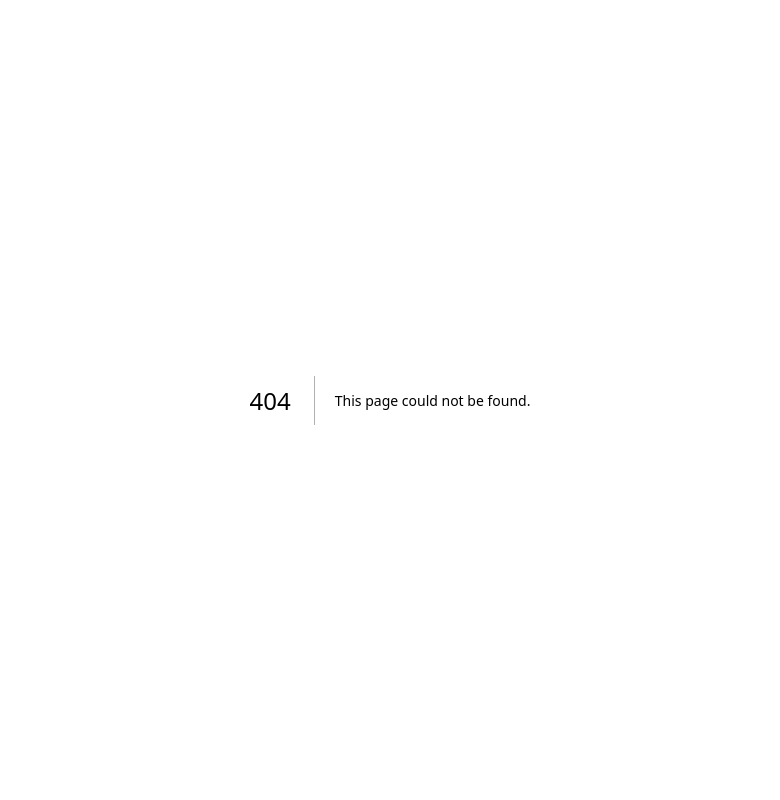
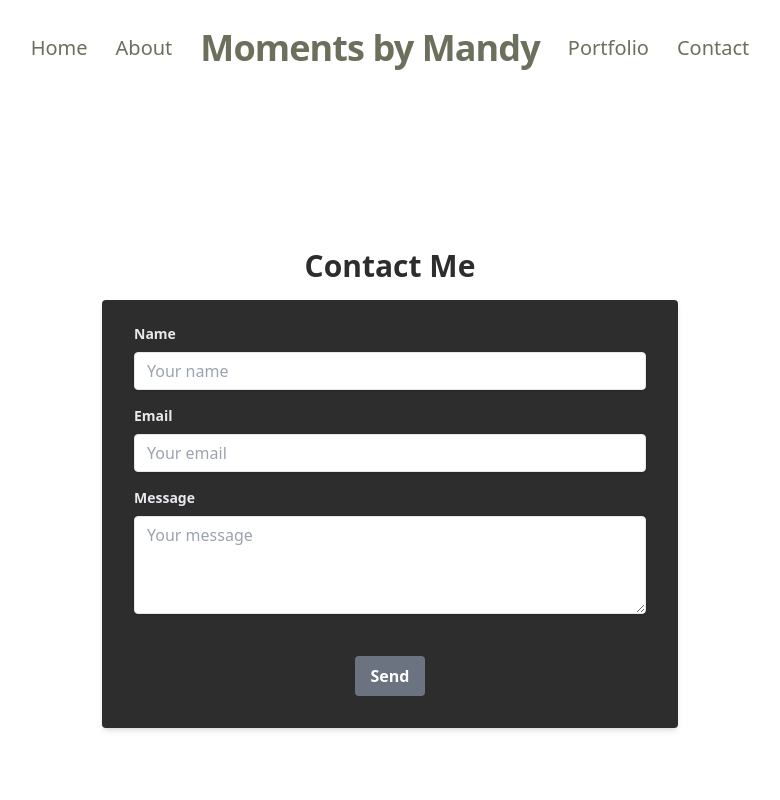
Before and after one commit to LoganA25/photography-website, a Next.js app: page /contact in a window 1280 px wide. Before the commit this address had no page. Shown: the top 800 px of the page, without its empty margins (250-1030 px from the left). Built offline with nearby package versions, Linux system fonts and the light colour scheme.

Commit message:
added some text and style changes

```diff
--- /dev/null
+++ b/src/pages/about.tsx
@@ -0,0 +1,37 @@
+import Header from "@/components/Header";
+import Footer from "@/components/Footer";
+import Image from "next/image";
+
+export default function About() {
+    return (
+      <>
+        <div className="min-h-screen bg-[#FFF] text-[#2D2D2D]">
+          <Header />
+          <div className="flex flex-col md:flex-row md:p-24 items-start justify-center">
+            <div className="md:w-1/2" style={{ maxWidth: '525px' }}>
+              <Image
+                src="/FirstSet/img_2750.jpg"
+                alt="Mandy"
+                width={500}
+                height={500}
+                className="max-w-full"
+              />
+            </div>
+            <div className="max-w-xl px-4 sm:px-6 py-4 sm:py-0">
+              <h1 className="text-2xl sm:text-4xl md:text-3xl font-bold mb-4">
+                About Me
+              </h1>
+              <p className="text-base sm:text-lg leading-relaxed">
+                Lorem ipsum dolor sit amet, consectetur adipiscing elit. Lorem
+                ipsum dolor sit amet consectetur adipisicing elit. Nulla est
+                incidunt quaerat culpa quibusdam suscipit non maxime unde soluta
+                perferendis voluptatum voluptatibus voluptatem eum molestias
+                aliquam possimus, molestiae dignissimos blanditiis?
+              </p>
+            </div>
+          </div>
+        </div>
+        <Footer />
+      </>
+    );
+  }
--- /dev/null
+++ b/src/pages/contact.tsx
@@ -0,0 +1,72 @@
+import Header from "@/components/Header";
+import Footer from "@/components/Footer";
+
+export default function Contact() {
+  return (
+    <>
+      <div className="bg-[#FFF] text-[#2D2D2D]">
+        <Header />
+        <div className="flex items-center justify-center h-screen">
+          <div className="w-full max-w-xl">
+            <div className="text-2xl sm:text-4xl md:text-3xl font-bold mb-4 text-center">
+              Contact Me
+            </div>
+            <form className="bg-[#2D2D2D] shadow-md rounded px-8 pt-6 pb-8 mb-4">
+              <div className="mb-4">
+                <label
+                  className="block text-[#E8E9ED] text-sm font-bold mb-2"
+                  htmlFor="name"
+                >
+                  Name
+                </label>
+                <input
+                  className="shadow appearance-none border rounded w-full py-2 px-3 text-[#E8E9ED] leading-tight focus:outline-none focus:shadow-outline"
+                  id="name"
+                  type="text"
+                  placeholder="Your name"
+                />
+              </div>
+              <div className="mb-4">
+                <label
+                  className="block text-[#E8E9ED] text-sm font-bold mb-2"
+                  htmlFor="email"
+                >
+                  Email
+                </label>
+                <input
+                  className="shadow appearance-none border rounded w-full py-2 px-3 text-[#E8E9ED] leading-tight focus:outline-none focus:shadow-outline"
+                  id="email"
+                  type="email"
+                  placeholder="Your email"
+                />
+              </div>
+              <div className="mb-6">
+                <label
+                  className="block text-[#E8E9ED] text-sm font-bold mb-2"
+                  htmlFor="message"
+                >
+                  Message
+                </label>
+                <textarea
+                  className="shadow appearance-none border rounded w-full py-2 px-3 mb-3 leading-tight focus:outline-none focus:shadow-outline"
+                  id="message"
+                  placeholder="Your message"
+                  rows={4}
+                ></textarea>
+              </div>
+              <div className="flex items-center justify-center">
+                <button
+                  className="bg-gray-500 hover:bg-gray-700 text-white font-bold py-2 px-4 rounded focus:outline-none focus:shadow-outline"
+                  type="button"
+                >
+                  Send
+                </button>
+              </div>
+            </form>
+          </div>
+        </div>
+        <Footer />
+      </div>
+    </>
+  );
+}
--- a/src/pages/index.tsx
+++ b/src/pages/index.tsx
@@ -5,7 +5,7 @@ import ImageGallery from "@/components/ImageGallery";
 function Home() {
   return (
     <>
-      <div className="min-h-screen bg-[#FFE8D6]">
+      <div className="min-h-screen bg-[#FFF]">
         <Header />
         <div className="container mx-auto">
           <ImageGallery />
```
